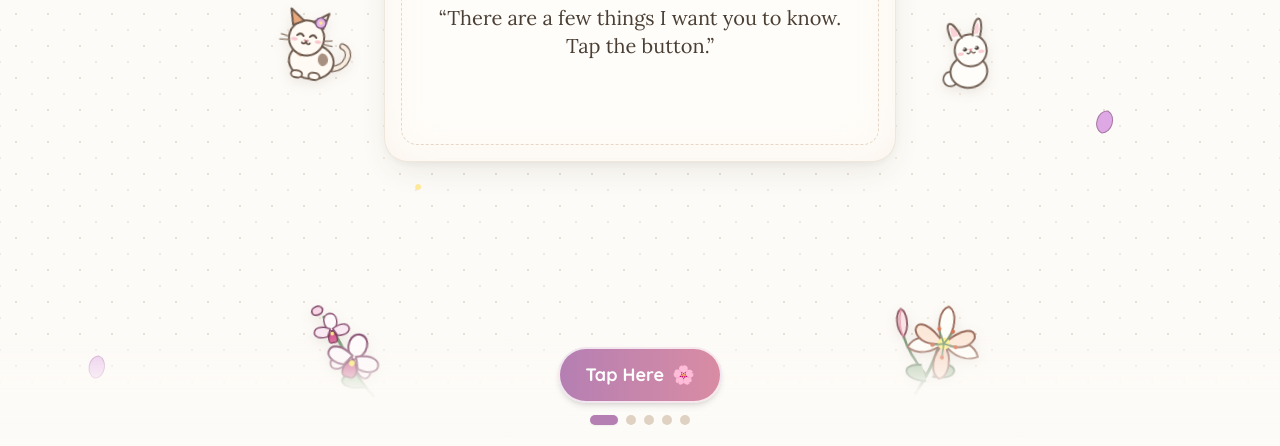
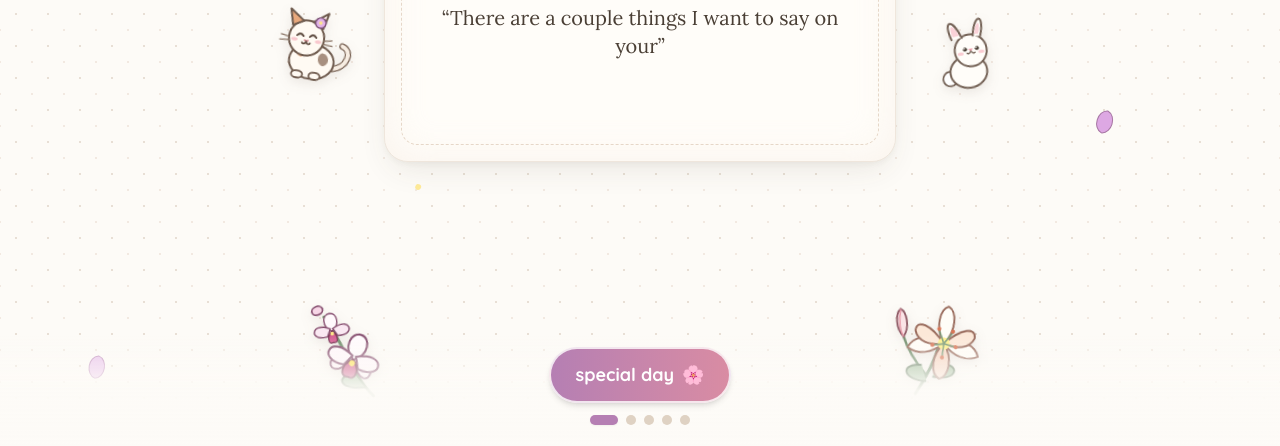
Before and after one commit to meiyo15/Dear-Rahy, a plain HTML site: page index.html in a window 1280 px wide. Shown: the part 354-800 px from the top of the page. Drawn offline with nearby package versions, Linux system fonts and the light colour scheme.

Commit message:
Update index.html

```diff
--- a/index.html
+++ b/index.html
@@ -398,7 +398,7 @@
                     Dear Rahy,
                 </h1>
                 <p id="page-body" class="text-lg sm:text-xl leading-relaxed text-[#4a3f35] font-normal">
-                    “There are a couple things I want to tell you on your special day.”
+                    “There are a couple things I want to say on your special day.”
                 </p>
 
                 <!-- Grand Centerpiece "Happy birthday, Rahy." (Visible on Final Page 5) -->
@@ -464,8 +464,8 @@
         const pages = [
             {
                 heading: "Dear Rahy,",
-                body: "“There are a few things I want you to know. Tap the button.”",
-                btnText: "Tap Here",
+                body: "“There are a couple things I want to say on your”",
+                btnText: "special day",
                 btnIcon: "🌸",
                 washiColor: "rgba(216, 180, 226, 0.45)",
                 // Organic positions for each sticker [5 flower clusters + 1 kitty + 1 bunny]
```
